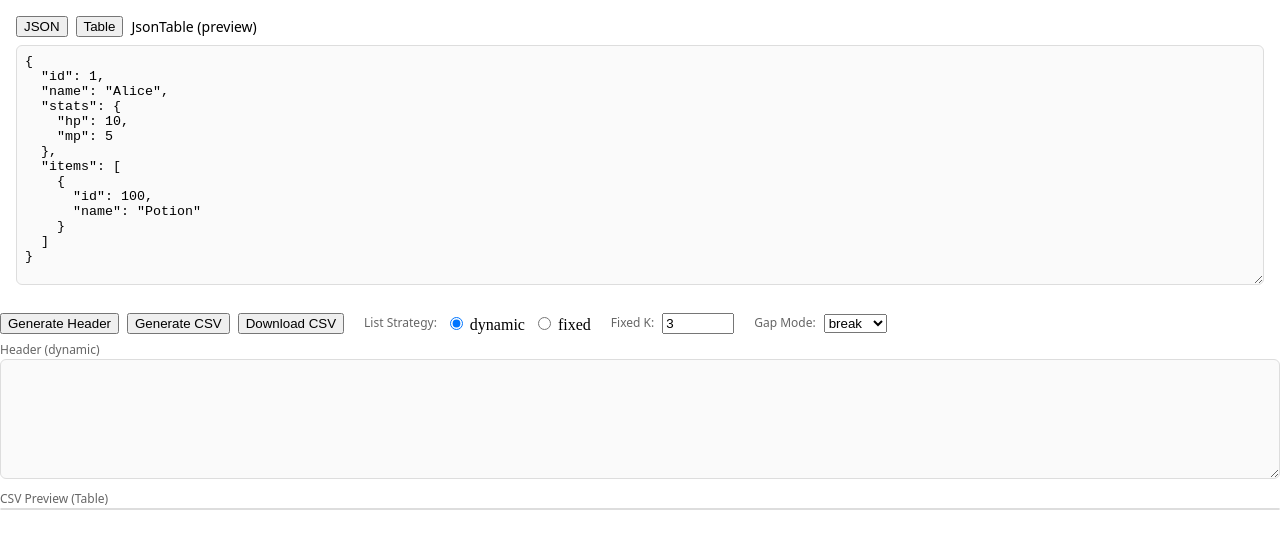
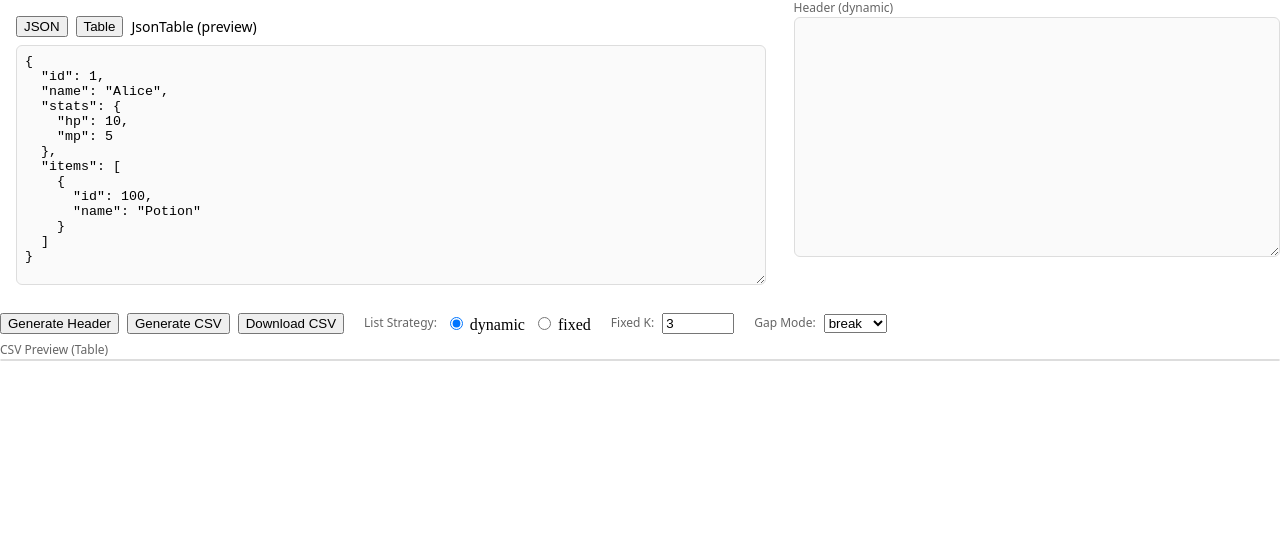
Before and after one commit to ittodo/json-table, a website built with Vite: page demo/index.html in a window 1280 px wide. Built offline with nearby package versions, Linux system fonts and the light colour scheme.

Commit message:
feat(demo): move Header (dynamic) panel next to JSON editor with two-column layout

```diff
--- a/demo/index.html
+++ b/demo/index.html
@@ -12,6 +12,10 @@
       textarea, pre{width:100%;min-height:120px;padding:8px;box-sizing:border-box;border:1px solid #ddd;border-radius:6px;background:#fafafa}
       pre{margin:0}
       .caps{font:12px/1.4 system-ui;color:#666}
+      .top{display:flex;gap:12px;align-items:flex-start}
+      .header-pane{flex:0 0 38%; min-width:260px}
+      .header-pane textarea{min-height:240px}
+      .app-pane{flex:1}
       /* simple table styling for CSV preview */
       .table-wrap{overflow:auto;border:1px solid #ddd;border-radius:6px;background:#fafafa}
       table{border-collapse:collapse;width:100%;min-width:480px;font:12px/1.4 system-ui}
@@ -20,7 +24,15 @@
     </style>
   </head>
   <body>
-    <div id="app"></div>
+    <div class="top">
+      <div class="app-pane">
+        <div id="app"></div>
+      </div>
+      <div class="header-pane">
+        <div class="caps">Header (dynamic)</div>
+        <textarea id="out-header" title="Edit header lines; one column per line"></textarea>
+      </div>
+    </div>
     <div class="toolbar">
       <button id="btn-header">Generate Header</button>
       <button id="btn-csv">Generate CSV</button>
@@ -38,10 +50,6 @@
     </div>
     <div class="panel">
       <div>
-        <div class="caps">Header (dynamic)</div>
-        <textarea id="out-header" title="Edit header lines; one column per line"></textarea>
-      </div>
-      <div>
         <div class="caps">CSV Preview (Table)</div>
         <div class="table-wrap">
           <table id="out-csv-table"></table>
```
